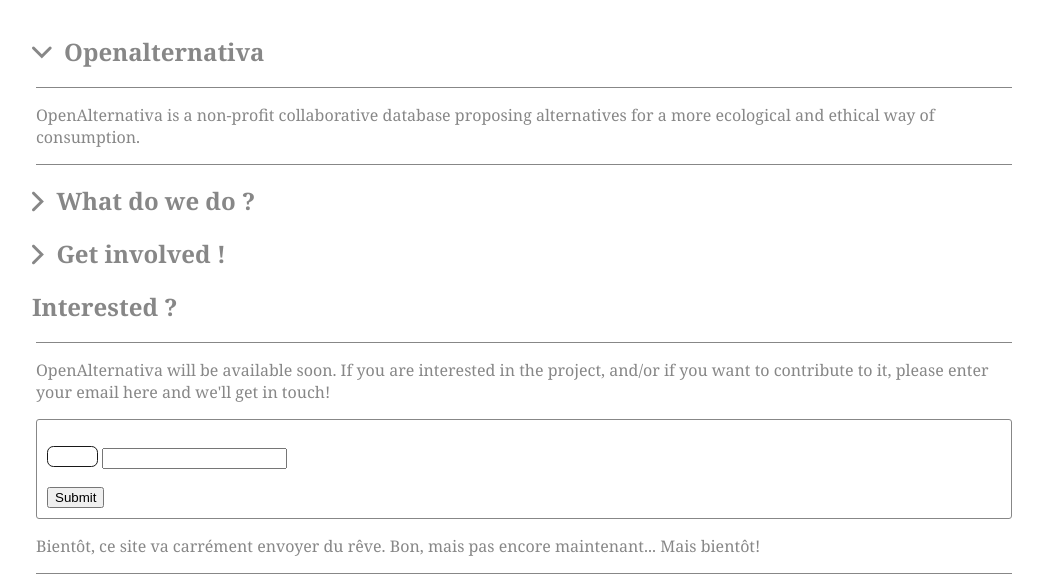
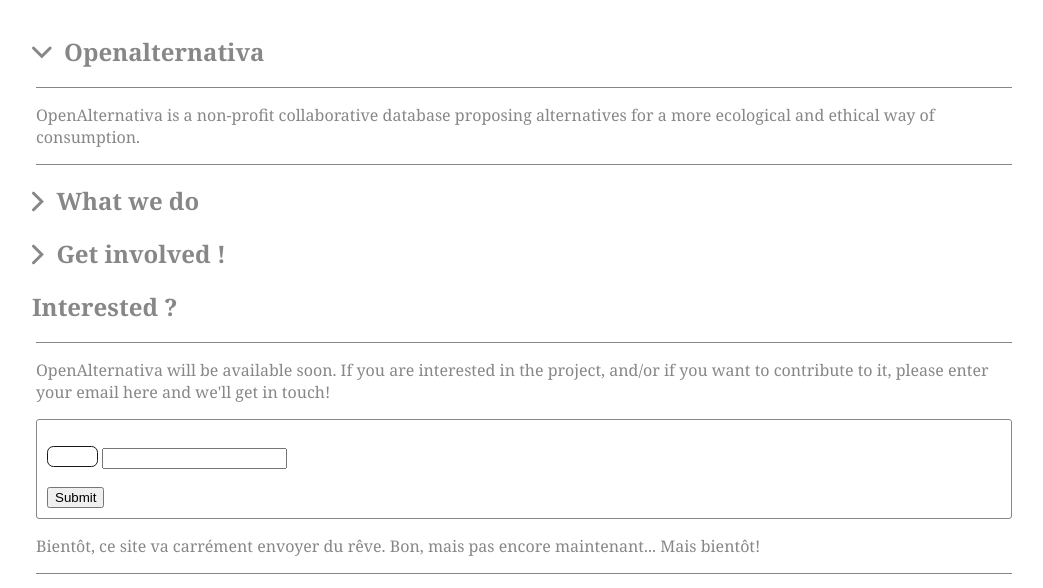
Before and after one commit to rangeonnicolas/alternwebsite, a Django app: page / in a window 1280 px wide. Shown: the part 69-657 px from the top of the page, without its empty margins (116-1159 px from the left). Run offline with Django 3.2, Linux system fonts and the light colour scheme.

Commit message:
modif page accueil

```diff
--- a/templates/home.html
+++ b/templates/home.html
@@ -20,12 +20,12 @@
         <div class="content" style='position:absolute;top:3em;width:100%'>
             <section class="contentSection">
 
-                <h2 style="margin:20px">
+                <h1 style="margin:20px">
                     <a id="a0" onclick="closePar('par0','a0');">
                         <i class="icon-chevron_down"></i>
                     </a>
                      &nbsp;Openalternativa
-                </h2>
+                </h1>
 
 
                 <div id="par0" class="mainImpact softBox colorOnHover">
@@ -38,7 +38,7 @@
                     <a id="a1" onclick="openPar('par1','a1');">
                         <i class="icon-chevron_right"></i>
                     </a>
-                      &nbsp;What do we do ?
+                      &nbsp;What we do
                 </h2>
 
                 <div id='par1' class="mainImpact softBox colorOnHover" style="display:None">
@@ -46,10 +46,10 @@
 
 
                         <p>
-                            If we vote once every few years for a political government, every day, the way each one of us
-                            spends his or her money determines the way the world functions. As we all know, consumption
+                            <!--If we vote once every few years for a political government, every day, the way each one of us
+                            spends his or her money determines the way the world functions. -->As we all know, consumption
                             habits can have impacts on issues such as Climate Justice, Sustainable Development, Health,
-                            Labor Conditions or Financial Ethics. Well... you know this. OpenAlternativa also gives you
+                            Labor Conditions or Financial Ethics. Well... you know this. Now, OpenAlternativa gives you
                             the alternative solution!
                         </p>
 
```
